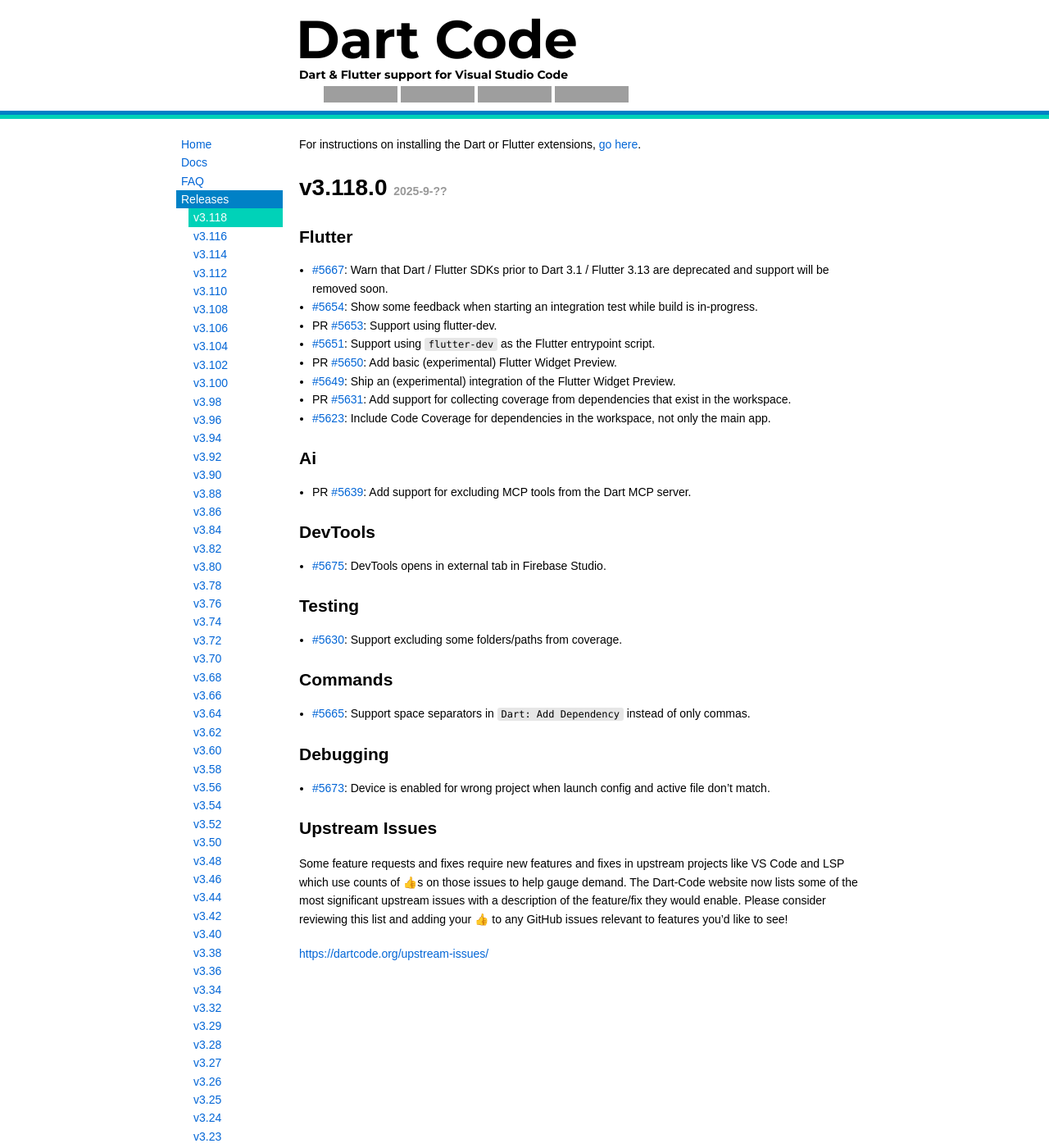
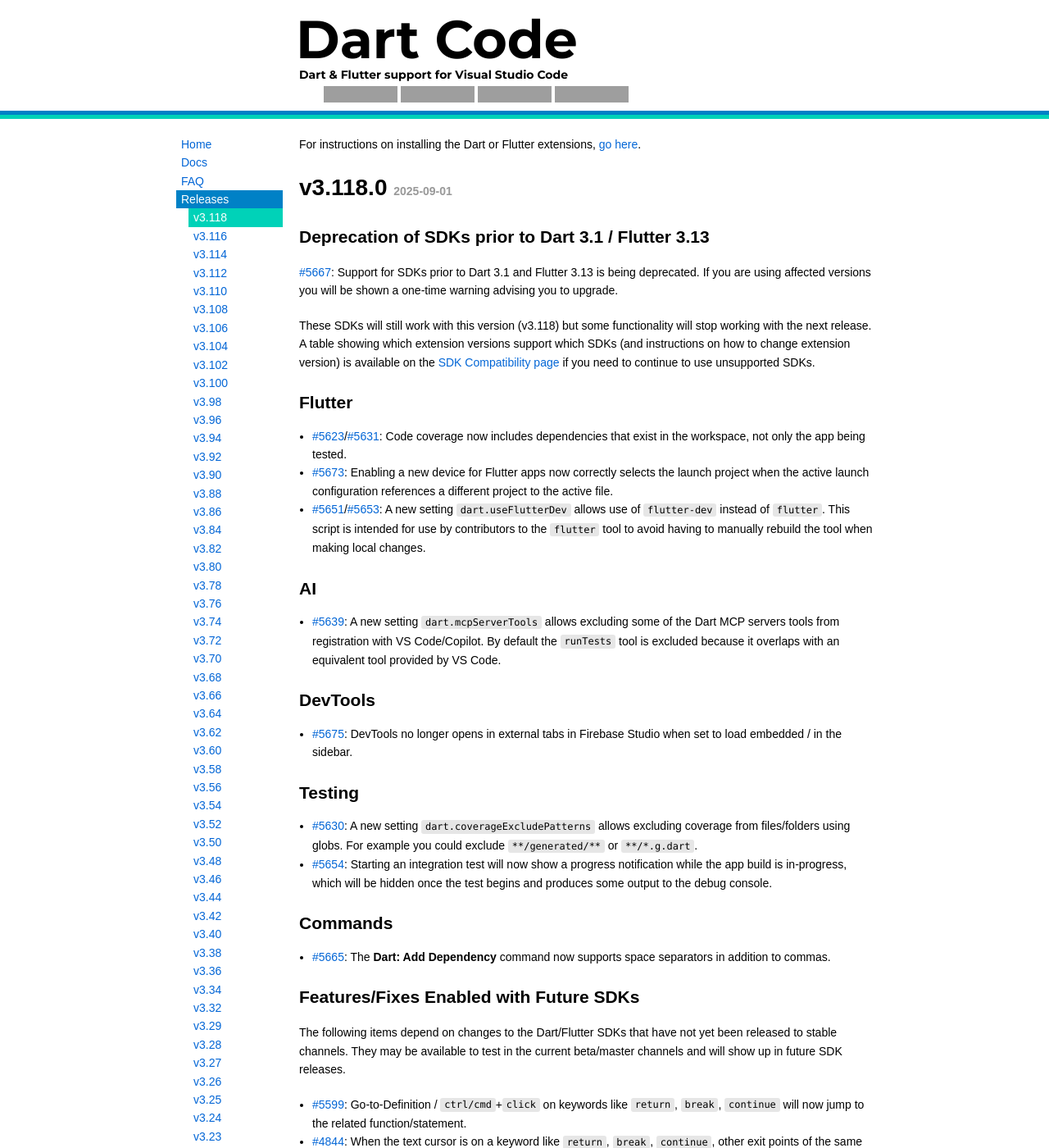
Before and after one commit to Dart-Code/Website, a Jekyll site: the page built from _releases/v3.118.md, in a window 1280 px wide and 1400 px high. Shown: the whole window at 82% size. Built offline with Jekyll 4.4.1, drawn with Linux system fonts in a browser that asks for light colours; some of the changed text lies outside the part shown; grey boxes are pictures that could not be loaded.

Commit message:
Tidy up release notes

```diff
--- a/_releases/v3.118.md
+++ b/_releases/v3.118.md
@@ -1,38 +1,49 @@
 ---
 title: v3.118
 sort_order: v0003_0118
-excerpt: "..."
+excerpt: "Improved dependency coverage, SDK deprecations, Flutter Widget Preview preview, ..."
 ---
 
-# v3.118.0 _2025-9-??_
+# v3.118.0 _2025-09-01_
+
+## Deprecation of SDKs prior to Dart 3.1 / Flutter 3.13
+
+[#5667](https://github.com/Dart-Code/Dart-Code/issues/5667): Support for SDKs prior to Dart 3.1 and Flutter 3.13 is being deprecated. If you are using affected versions you will be shown a one-time warning advising you to upgrade.
+
+These SDKs will still work with this version (v3.118) but some functionality will stop working with the next release. A table showing which extension versions support which SDKs (and instructions on how to change extension version) is available on the [SDK Compatibility page](/sdk-version-compatibility/) if you need to continue to use unsupported SDKs.
 
 ## Flutter
 
-- [#5667](https://github.com/Dart-Code/Dart-Code/issues/5667): Warn that Dart / Flutter SDKs prior to Dart 3.1 / Flutter 3.13 are deprecated and support will be removed soon.
-- [#5654](https://github.com/Dart-Code/Dart-Code/issues/5654): Show some feedback when starting an integration test while build is in-progress.
-- PR [#5653](https://github.com/Dart-Code/Dart-Code/issues/5653): Support using flutter-dev.
-- [#5651](https://github.com/Dart-Code/Dart-Code/issues/5651): Support using `flutter-dev` as the Flutter entrypoint script.
-- PR [#5650](https://github.com/Dart-Code/Dart-Code/issues/5650): Add basic (experimental) Flutter Widget Preview.
-- [#5649](https://github.com/Dart-Code/Dart-Code/issues/5649): Ship an (experimental) integration of the Flutter Widget Preview.
-- PR [#5631](https://github.com/Dart-Code/Dart-Code/issues/5631): Add support for collecting coverage from dependencies that exist in the workspace.
-- [#5623](https://github.com/Dart-Code/Dart-Code/issues/5623): Include Code Coverage for dependencies in the workspace, not only the main app.
+- [#5623](https://github.com/Dart-Code/Dart-Code/issues/5623)/[#5631](https://github.com/Dart-Code/Dart-Code/issues/5631): Code coverage now includes dependencies that exist in the workspace, not only the app being tested.
+- [#5673](https://github.com/Dart-Code/Dart-Code/issues/5673): Enabling a new device for Flutter apps now correctly selects the launch project when the active launch configuration references a different project to the active file.
+- [#5651](https://github.com/Dart-Code/Dart-Code/issues/5651)/[#5653](https://github.com/Dart-Code/Dart-Code/issues/5653): A new setting `dart.useFlutterDev` allows use of `flutter-dev` instead of `flutter`. This script is intended for use by contributors to the `flutter` tool to avoid having to manually rebuild the tool when making local changes.
 
-## Ai
+## AI
 
-- PR [#5639](https://github.com/Dart-Code/Dart-Code/issues/5639): Add support for excluding MCP tools from the Dart MCP server.
+- [#5639](https://github.com/Dart-Code/Dart-Code/issues/5639): A new setting `dart.mcpServerTools` allows excluding some of the Dart MCP servers tools from registration with VS Code/Copilot. By default the `runTests` tool is excluded because it overlaps with an equivalent tool provided by VS Code.
 
 ## DevTools
 
-- [#5675](https://github.com/Dart-Code/Dart-Code/issues/5675): DevTools opens in external tab in Firebase Studio.
+- [#5675](https://github.com/Dart-Code/Dart-Code/issues/5675): DevTools no longer opens in external tabs in Firebase Studio when set to load embedded / in the sidebar.
 
 ## Testing
 
-- [#5630](https://github.com/Dart-Code/Dart-Code/issues/5630): Support excluding some folders/paths from coverage.
+- [#5630](https://github.com/Dart-Code/Dart-Code/issues/5630): A new setting `dart.coverageExcludePatterns` allows excluding coverage from files/folders using globs. For example you could exclude `**/generated/**` or  `**/*.g.dart`.
+- [#5654](https://github.com/Dart-Code/Dart-Code/issues/5654): Starting an integration test will now show a progress notification while the app build is in-progress, which will be hidden once the test begins and produces some output to the debug console.
 
 ## Commands
 
-- [#5665](https://github.com/Dart-Code/Dart-Code/issues/5665): Support space separators in `Dart: Add Dependency` instead of only commas.
+- [#5665](https://github.com/Dart-Code/Dart-Code/issues/5665): The **Dart: Add Dependency** command now supports space separators in addition to commas.
 
-## Debugging
 
-- [#5673](https://github.com/Dart-Code/Dart-Code/issues/5673): Device is enabled for wrong project when launch config and active file don't match.
+## Features/Fixes Enabled with Future SDKs
+
+The following items depend on changes to the Dart/Flutter SDKs that have not yet been released to stable channels. They may be available to test in the current beta/master channels and will show up in future SDK releases.
+
+- [#5599](https://github.com/Dart-Code/Dart-Code/issues/5599): Go-to-Definition / `ctrl/cmd`+`click` on keywords like `return`, `break`, `continue` will now jump to the related function/statement.
+- [#4844](https://github.com/Dart-Code/Dart-Code/issues/4844): When the text cursor is on a keyword like `return`, `break`, `continue`, other exit points of the same function/statement will be highlighted.
+
+
+### Flutter Widget Previewer Preview
+
+- [#5649](https://github.com/Dart-Code/Dart-Code/issues/5649)/[#5650](https://github.com/Dart-Code/Dart-Code/issues/5650): An experimental flag `experimentalFlutterWidgetPreview` enables an early preview of the [Flutter Widget Previewer](https://docs.flutter.dev/tools/widget-previewer) which can be shown in the sidebar or an editor tab using the `dart.experimentalFlutterWidgetPreviewLocation` setting. Unlike the command-line version of the previewer, embedding in VS Code requires a Flutter version `>=3.36.0-1` (currently the `master` channel). Feedback about the previewer itself should be posted to https://github.com/flutter/flutter and feedback on the integration with VS Code to https://github.com/Dart-Code/Dart-Code.
```
